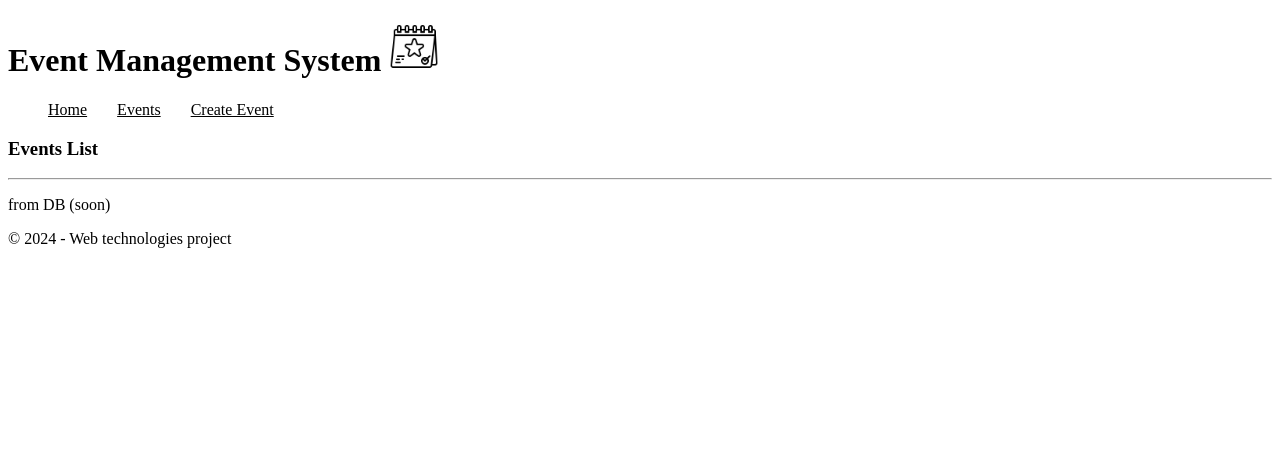
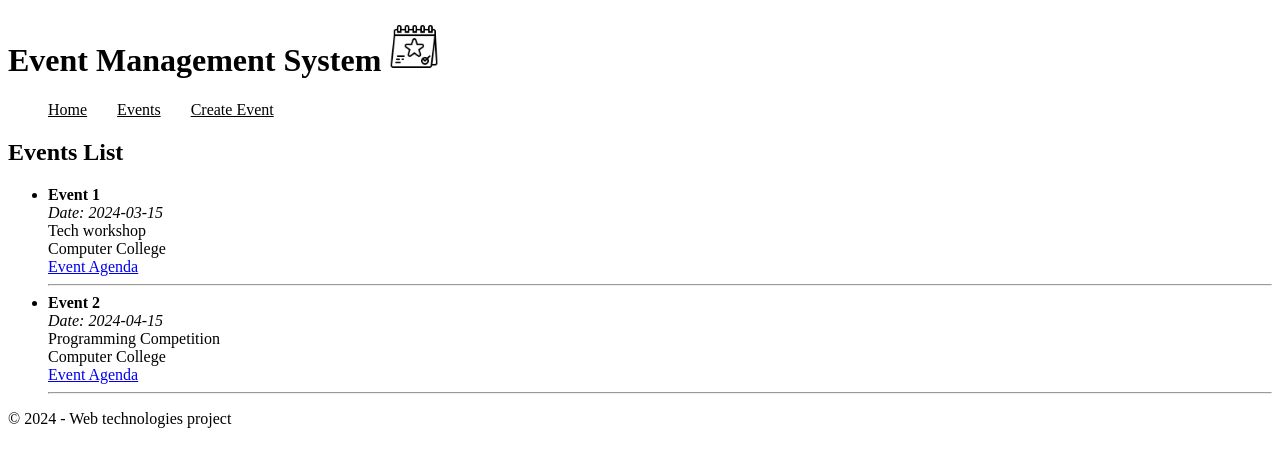
Before and after one commit to Lu671/Web-Project, a Django app: page /eventsList in a window 1280 px wide. Shown: the top 467 px of the page. Run offline with Django 5.2, Linux system fonts and the light colour scheme.

Commit message:
show the events context

```diff
--- a/templates/EventsList.html
+++ b/templates/EventsList.html
@@ -1,12 +1,16 @@
 {% extends 'base.html' %}
 {% block content %}
-<body>
-    <header>
-        <h3>Events List</h3>
-        <hr>
-    </header>
-    <section>
-        <p> from DB (soon) </p>
-    </section>
-</body>
+
+<h2>Events List</h2>
+    <ul>
+        {% for event in events %}
+            <li>
+                <strong>{{ event.title }}</strong><br>
+                <em>Date: {{ event.date }}</em><br>
+                {{ event.description }}<br>
+                {{event.location}}<br>
+                <a href="{{ event.agenda }}">Event Agenda</a><hr>
+            </li>
+        {% endfor %}
+    </ul>
 {% endblock %}
```
